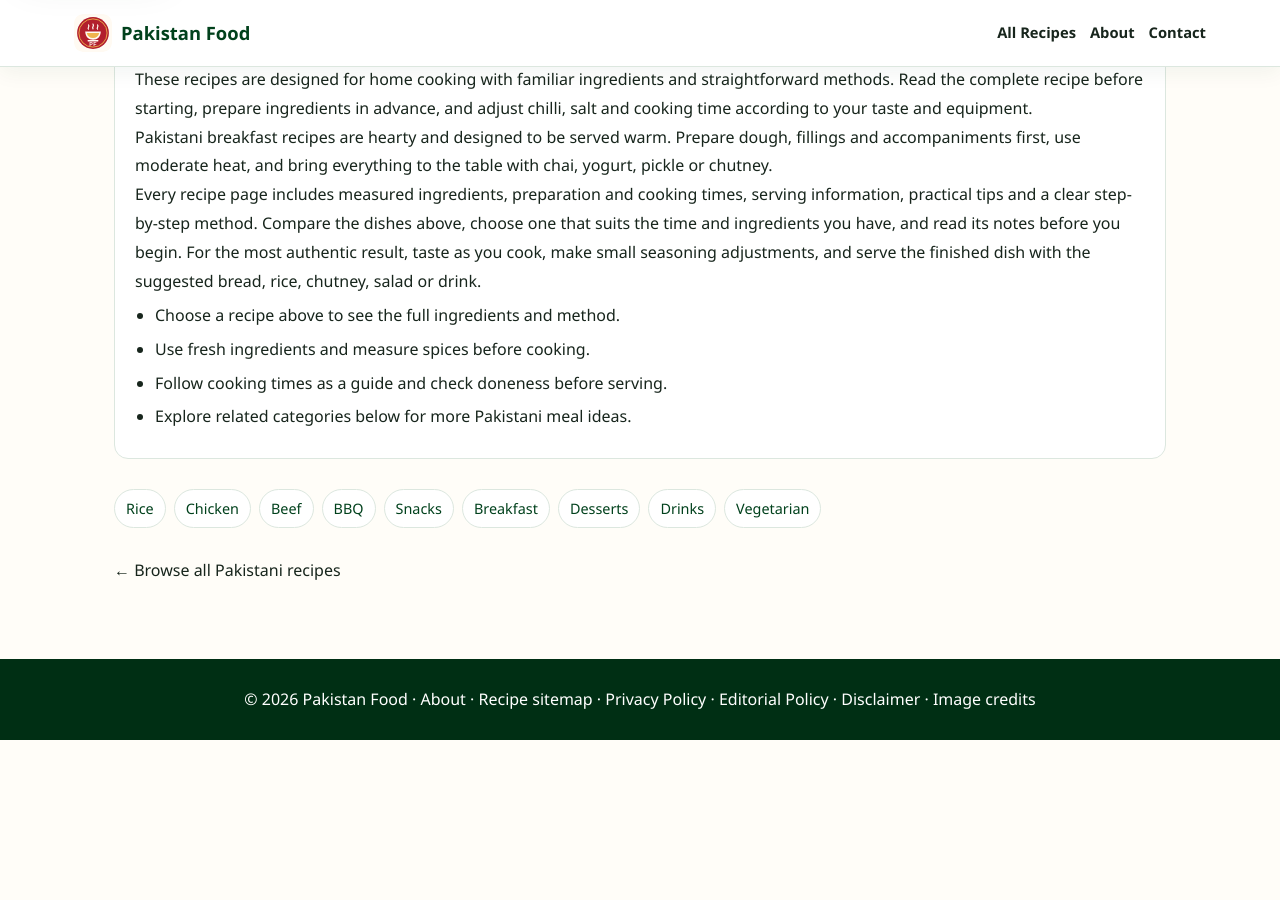
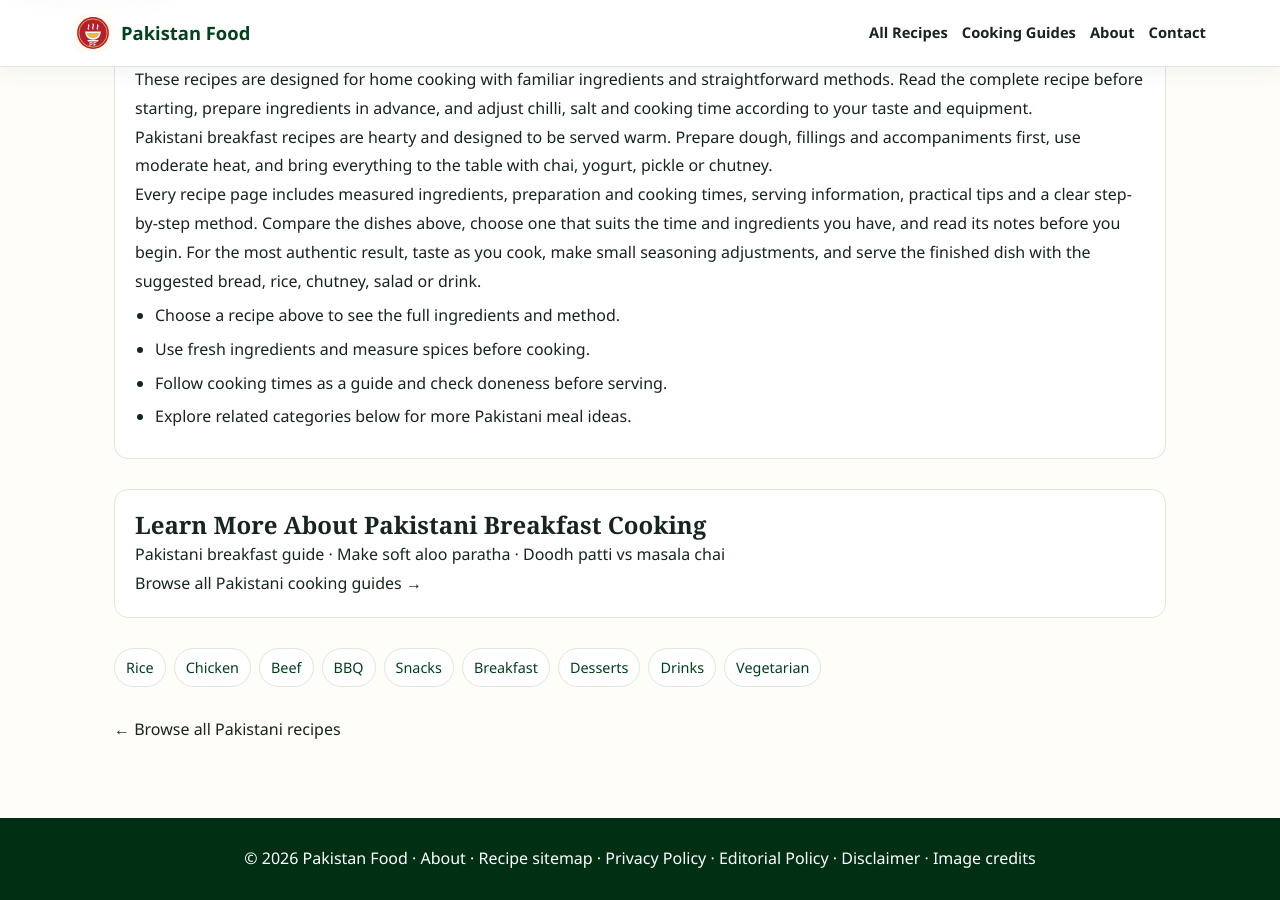
Before and after one commit to manazarali01-hub/pakistan-food, a Jekyll site: the page built from recipes/breakfast/index.html, in a window 1280 px wide and 900 px high, scrolled down 519 px. Built offline with Jekyll 4.4.1, drawn with Linux system fonts in a browser that asks for light colours; before the commit the page ends 1259 px from its top, so only the background shows below that.

Commit message:
Connect recipe categories to topical cooking guides

```diff
--- a/_layouts/category.html
+++ b/_layouts/category.html
@@ -138,7 +138,7 @@
   <header class="cat-site-header">
     <nav class="cat-site-nav" aria-label="Main navigation">
       <a class="cat-site-brand" href="../../index.html"><img src="../../assets/pakistan-food-logo.svg" alt="" width="38" height="38">Pakistan Food</a>
-      <div class="cat-site-links"><a href="../index.html">All Recipes</a><a href="../../about.html">About</a><a href="../../index.html#contact">Contact</a></div>
+      <div class="cat-site-links"><a href="../index.html">All Recipes</a><a href="../../guides/">Cooking Guides</a><a href="../../about.html">About</a><a href="../../index.html#contact">Contact</a></div>
     </nav>
   </header>
   <main class="cat" id="category-content">
@@ -172,6 +172,21 @@
         <li>Explore related categories below for more Pakistani meal ideas.</li>
       </ul>
     </section>
+    <section class="cat-guide">
+      <h2>Learn More About Pakistani {{ category_name }} Cooking</h2>
+      {% case category_slug %}
+        {% when 'rice' %}<p><a href="../../guides/pakistani-rice-dishes-guide.html">Pakistani rice dishes guide</a> · <a href="../../guides/biryani-vs-pulao.html">Biryani vs pulao</a> · <a href="../../guides/best-rice-for-biryani.html">Best rice for biryani</a></p>
+        {% when 'chicken' %}<p><a href="../../guides/karahi-vs-qorma.html">Karahi vs qorma</a> · <a href="../../guides/qorma-vs-handi.html">Qorma vs handi</a> · <a href="../../guides/how-long-to-marinate-chicken-tikka.html">Chicken tikka marinating guide</a></p>
+        {% when 'beef' %}<p><a href="../../guides/best-meat-for-nihari.html">Best meat for nihari</a> · <a href="../../guides/how-to-cook-paya-until-tender.html">Cook paya until tender</a> · <a href="../../guides/how-to-make-haleem-smooth.html">Make haleem smooth</a></p>
+        {% when 'bbq' %}<p><a href="../../guides/chapli-vs-seekh-kabab.html">Chapli vs seekh kabab</a> · <a href="../../guides/how-to-keep-kabab-juicy.html">Keep kababs juicy</a> · <a href="../../guides/seekh-kabab-not-sticking.html">Seekh kabab shaping tips</a></p>
+        {% when 'snacks' %}<p><a href="../../guides/how-to-keep-samosas-crispy.html">Keep samosas crispy</a> · <a href="../../guides/why-pakora-gets-oily.html">Why pakora gets oily</a> · <a href="../../guides/chana-chaat-vs-dahi-bhallay.html">Chana chaat vs dahi bhallay</a></p>
+        {% when 'breakfast' %}<p><a href="../../guides/pakistani-breakfast-guide.html">Pakistani breakfast guide</a> · <a href="../../guides/how-to-make-soft-aloo-paratha.html">Make soft aloo paratha</a> · <a href="../../guides/doodh-patti-vs-masala-chai.html">Doodh patti vs masala chai</a></p>
+        {% when 'desserts' %}<p><a href="../../guides/traditional-pakistani-desserts.html">Traditional Pakistani desserts</a> · <a href="../../guides/how-to-make-gulab-jamun-soft.html">Make gulab jamun soft</a> · <a href="../../guides/best-way-to-store-pakistani-sweets.html">Store Pakistani sweets safely</a></p>
+        {% when 'drinks' %}<p><a href="../../guides/sweet-vs-salted-lassi.html">Sweet vs salted lassi</a> · <a href="../../guides/lassi-vs-mango-lassi.html">Lassi vs mango lassi</a> · <a href="../../guides/how-to-make-kashmiri-chai-pink.html">Make Kashmiri chai pink</a></p>
+        {% when 'vegetarian' %}<p><a href="../../guides/how-to-cook-daal-without-mushy-texture.html">Control daal texture</a> · <a href="../../guides/how-to-remove-bitterness-from-sarson-ka-saag.html">Balance saag bitterness</a> · <a href="../../guides/pakistani-food-guide.html">Pakistani food guide</a></p>
+      {% endcase %}
+      <p><a href="../../guides/">Browse all Pakistani cooking guides →</a></p>
+    </section>
     <nav class="category-nav" aria-label="Other recipe categories"><a href="../rice/">Rice</a><a href="../chicken/">Chicken</a><a href="../beef/">Beef</a><a href="../bbq/">BBQ</a><a href="../snacks/">Snacks</a><a href="../breakfast/">Breakfast</a><a href="../desserts/">Desserts</a><a href="../drinks/">Drinks</a><a href="../vegetarian/">Vegetarian</a></nav>
     <p><a href="../index.html">← Browse all Pakistani recipes</a></p>
   </main>
```
